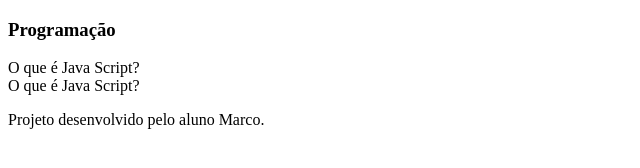
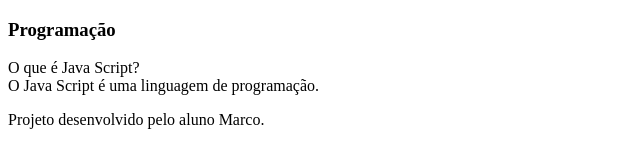
Before and after one commit to 130908Ma/flashcard2b, a plain HTML site: page index.html in a window 1280 px wide. Shown: the whole page, without its empty margins (0-640 px from the left). Drawn offline with Linux system fonts and the light colour scheme.

Commit message:
respostas

```diff
--- a/index.html
+++ b/index.html
@@ -15,9 +15,9 @@
                  O que é Java Script?
 </div>
 
-                     <div class="cartao__conteudo__pergunta">
-                     O que é Java Script?
-                     </div>
+                     <div class="cartao__conteudo__resposta">
+                    O Java Script é uma linguagem de programação.
+</div>
                 </div>
 
             </article>
```
